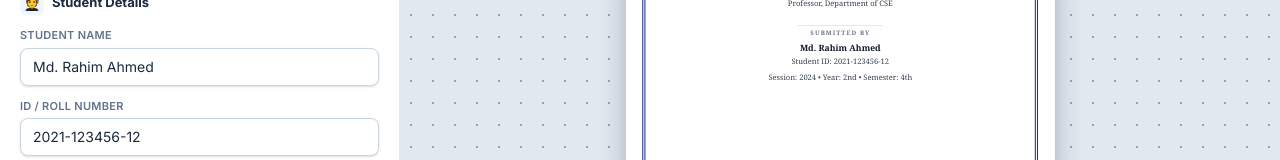
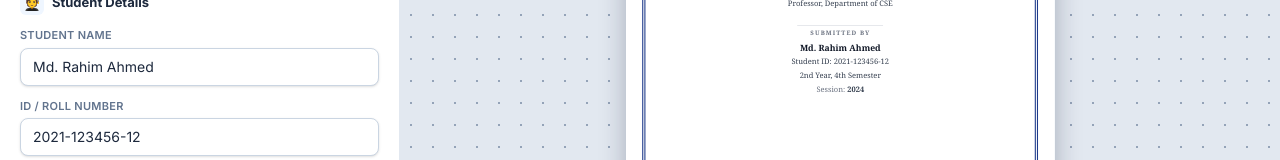
Before and after one commit to sadmanedu/assignment-cover, a React (Vite) app: page / in a window 1280 px wide. Shown: the part 452-612 px from the top of the page. Built offline with nearby package versions, Linux system fonts and the light colour scheme.

Commit message:
Submitted By block: '2nd Year, 1st Semester' line right after Student ID
- ordinals applied (2 -> 2nd, 11 -> 11th); missing halves degrade gracefully
- Session kept as its own labeled line below

Co-authored-by: arena-agent <297053741+arena-agent@users.noreply.github.com>

```diff
--- a/scripts/smoke.mjs
+++ b/scripts/smoke.mjs
@@ -44,6 +44,8 @@ try {
     ],
     ['assignment title', html.includes('Binary Search Trees')],
     ['submitted-by label', html.toLowerCase().includes('submitted by')],
+    ['year + semester line', html.includes('2nd Year, 4th Semester')],
+    ['year-sem after student id', html.indexOf('2nd Year, 4th Semester') > html.indexOf('Student ID:')],
     ['date of submission', html.includes('Date of Submission')],
     ['zoom toolbar (Fit)', html.includes('Fit')],
     ['export buttons', html.includes('PNG') && html.includes('PDF') && html.includes('Print')],
--- a/src/components/Sheet.tsx
+++ b/src/components/Sheet.tsx
@@ -152,13 +152,10 @@ export function Sheet(props: SheetProps) {
   const logo = logoDataUrl ?? emblemUrl;
   const circular = logoShape === 'circular';
 
-  const sessionLine = [
-    session.trim() ? `Session: ${session}` : '',
-    year.trim() ? `Year: ${ordinal(year)}` : '',
-    semester.trim() ? `Semester: ${ordinal(semester)}` : '',
-  ]
-    .filter(Boolean)
-    .join('   •   ');
+  const yearSemParts: string[] = [];
+  if (year.trim()) yearSemParts.push(`${ordinal(year)} Year`);
+  if (semester.trim()) yearSemParts.push(`${ordinal(semester)} Semester`);
+  const yearSemLine = yearSemParts.join(', ');
 
   return (
     <div
@@ -275,8 +272,14 @@ export function Sheet(props: SheetProps) {
             Student ID: {studentId}
           </div>
         )}
-        {sessionLine && (
-          <div style={{ marginTop: '2.5mm', fontSize: '10.5pt', color: MID }}>{sessionLine}</div>
+        {yearSemLine && (
+          <div style={{ marginTop: '1.5mm', fontSize: '10.5pt', color: MID }}>{yearSemLine}</div>
+        )}
+        {session.trim() && (
+          <div style={{ marginTop: '1.2mm', fontSize: '10.5pt', color: MID }}>
+            <span style={{ color: GRAY }}>Session: </span>
+            <span style={{ fontWeight: 600 }}>{session}</span>
+          </div>
         )}
 
         {/* Submission date (pinned near bottom) */}
```
